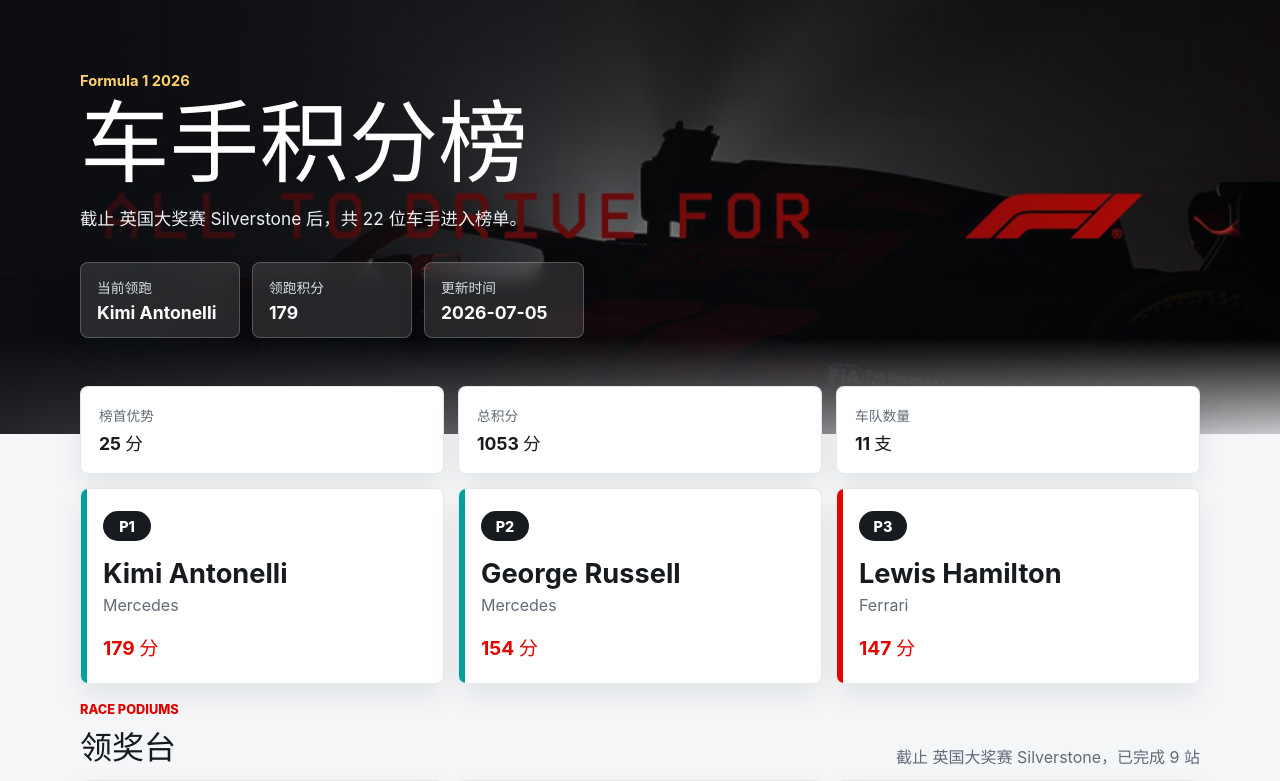
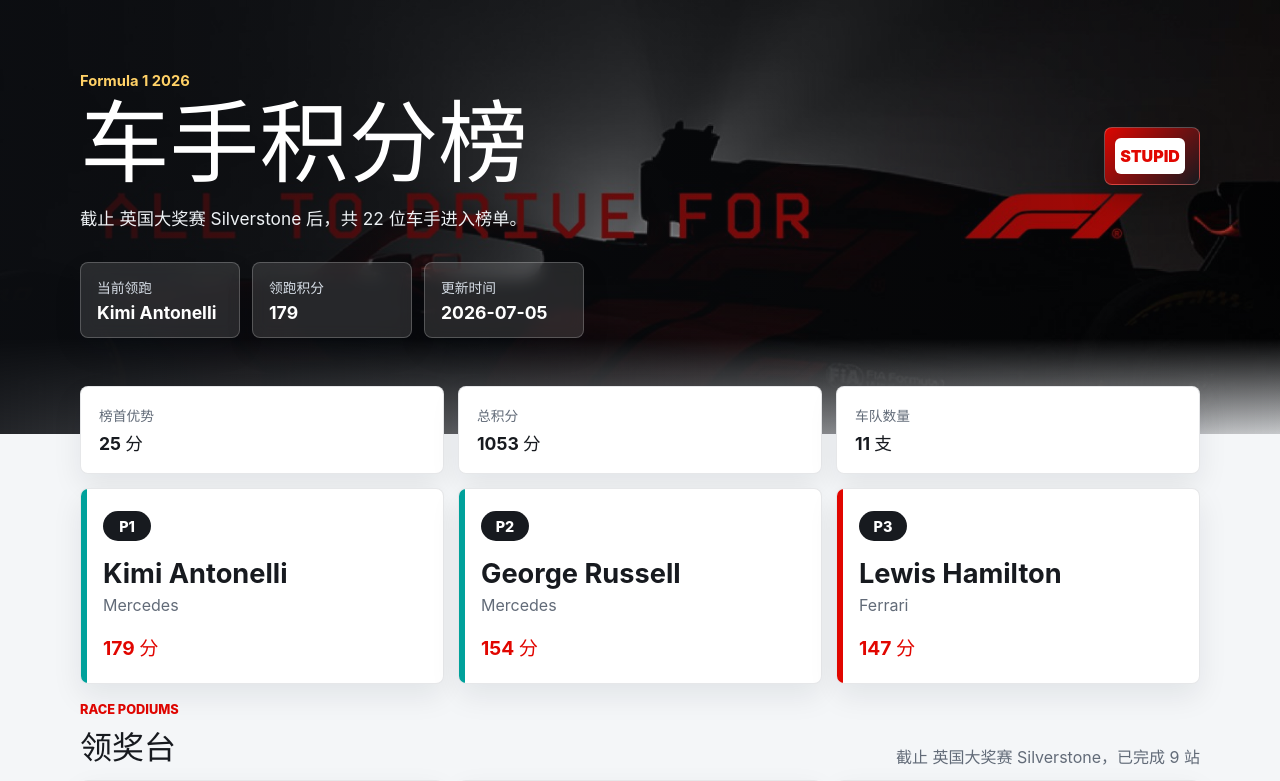
Before and after one commit to HAMILTON0044/f1-2026-standings-1, a React (Vite) app: page / in a window 1280 px wide. Shown: the top 781 px of the page. Built offline with nearby package versions, Linux system fonts and the light colour scheme.

Commit message:
Add files via upload

```diff
--- a/src/components/AppHeader.jsx
+++ b/src/components/AppHeader.jsx
@@ -1,4 +1,5 @@
 import heroImage from "../assets/race-hero.png";
+import { RadioClipButton } from "./RadioClipButton.jsx";
 
 export function AppHeader({ leader, meta, totalDrivers }) {
   return (
@@ -8,7 +9,10 @@
 
       <div className="hero__content">
         <h2 className="eyebrow">Formula 1 {meta.season}</h2>
-        <h1>车手积分榜</h1>
+        <div className="hero__title-row">
+          <h1>车手积分榜</h1>
+          <RadioClipButton />
+        </div>
         <p className="hero__subtitle">
           截止 {meta.afterRound} 后，共 {totalDrivers} 位车手进入榜单。
         </p>
--- /dev/null
+++ b/src/components/RadioClipButton.jsx
@@ -0,0 +1,37 @@
+import { useRef } from "react";
+import leclercRadioClip from "../assets/i-am-stupid-leclarc.mp3";
+
+export function RadioClipButton() {
+  const audioRef = useRef(null);
+
+  function playRadioClip() {
+    const audio = audioRef.current;
+
+    if (!audio) {
+      return;
+    }
+
+    audio.pause();
+    audio.currentTime = 0;
+    audio.play().catch(() => {});
+  }
+
+  return (
+    <div className="radio-clip">
+      <button
+        className="radio-clip__button"
+        onClick={playRadioClip}
+        type="button"
+        aria-label="播放勒克莱尔 I am stupid 车队无线电"
+        title="播放勒克莱尔车队无线电"
+      >
+        <span className="radio-clip__mark" aria-hidden="true">
+          STUPID
+        </span>
+
+      </button>
+
+      <audio ref={audioRef} src={leclercRadioClip} preload="auto" />
+    </div>
+  );
+}
```
